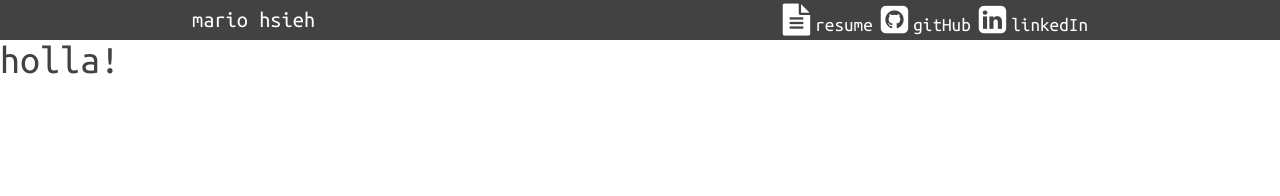
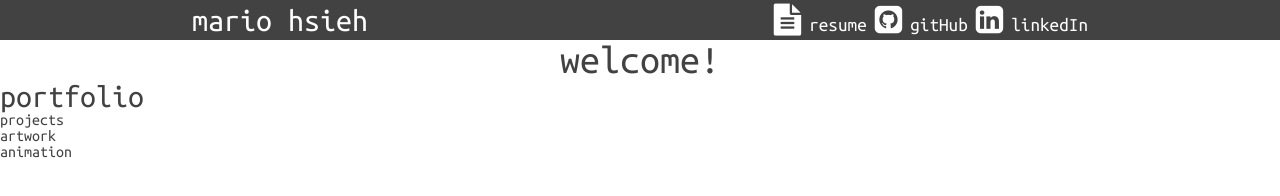
Before and after one commit to mariohsieh/mariohsieh.github.io, a plain HTML site: page index.html in a window 1280 px wide. Drawn offline with Linux system fonts and the light colour scheme.

Commit message:
added responsive elements, basic portfolio list

```diff
--- a/css/style.scss
+++ b/css/style.scss
@@ -19,6 +19,9 @@ a {
 h1 {
 	font-size: 2.5em;
 }
+h2 {
+	font-size: 2.0em;
+}
 
 // class stylings
 .center {
@@ -38,29 +41,44 @@ header {
 
 	nav {
 		width: 90%;
+		height: inherit;
 	}
 
 	p, ul {
 		display: inline-block;
+		vertical-align: baseline;
 	}
 
 	p {
-		vertical-align: top;
-		font-size: 1.4em;
-		margin-top: 9px;
+		height: inherit;
+		line-height: 40px;
+		font-size: 1.5em;
 	}
 
 	ul {
+		height: inherit;
 		float: right;
-		height: 40px;
-
 		li {
 			display: inline;
-
 			i {
 				margin-top: 4px;
 			}
 		}
+/*
+		li a:hover::before {
+			position: absolute;
+			border: solid;
+			border-color: $grey transparent;
+			border-width: 0 10px 10px 10px;
+			margin: 45px 0 0 4px;
+			content: "";
+		}
+		li a:hover::after {
+			position: absolute;
+			content: attr(data-link);
+			width: 150px;
+		}
+*/
 	}
 }
 
@@ -71,12 +89,18 @@ section {
 @media screen and (min-width: 801px) {
 	header nav {
 		width: 80%;
-	}
 
-	header li a:after {
-		content: attr(data-link);
-		font-size: 1.2em;
-		padding-left: 5px;
+		p {
+			font-size: 2.0em;
+		}
+
+		li a:after {
+			content: attr(data-link);
+			display: inherit;
+			font-size: 1.2em;
+			padding: auto 5px;
+			height: 40px;
+		}
 	}
 
 }
@@ -86,3 +110,15 @@ section {
 		width: 70%;
 	}
 }
+
+// responsive transition test
+@mixin transition($duration) {
+	transition: all $duration lnear;
+	-moz-transition: all $duration linear;
+	-o-transition: all $duration linear;
+	-webkit-transition: all $duration linear;
+}
+
+header nav, header nav p {
+	@include transition(.15s);
+}
--- a/index.html
+++ b/index.html
@@ -16,14 +16,32 @@
 			<p>mario hsieh</p>
 			<ul>
 				<!--<li><i class="fa fa-envelope fa-2x"></i></li>-->
-				<li><a target="_blank" href="resume-mario-hsieh.pdf" data-link="resume"><i class="fa fa-file-text fa-2x"></i></a></li>
-				<li><a target="_blank" href="https://github.com/mariohsieh" data-link="gitHub"><i class="fa fa-github-square fa-2x"></i></a></li>
-				<li><a target="_blank" href="https://www.linkedin.com/in/mariohsieh" data-link="linkedIn"><i class="fa fa-linkedin-square fa-2x"></i></a></li>
+				<li>
+					<a target="_blank" href="resume-mario-hsieh.pdf" data-link="resume">
+						<i class="fa fa-file-text fa-2x" data-link="resume"></i>
+					</a>
+				</li>
+				<li>
+					<a target="_blank" href="https://github.com/mariohsieh" data-link="gitHub">
+						<i class="fa fa-github-square fa-2x"></i>
+					</a>
+				</li>
+				<li>
+					<a target="_blank" href="https://www.linkedin.com/in/mariohsieh" data-link="linkedIn">
+						<i class="fa fa-linkedin-square fa-2x"></i>
+					</a>
+				</li>
 			</ul>
 		</nav>
 	</header>
 	<section>
-		<h1>holla!</h1>
+		<h1 class="textCenter">welcome!</h1>
+		<h2>portfolio</h2>
+		<ul>
+			<li>projects</li>
+			<li>artwork</li>
+			<li>animation</li>
+		</ul>
 	</section>
 	<!-- js links -->
 </body>
```
Also changed, not shown: css/style.css, 1 other file.
